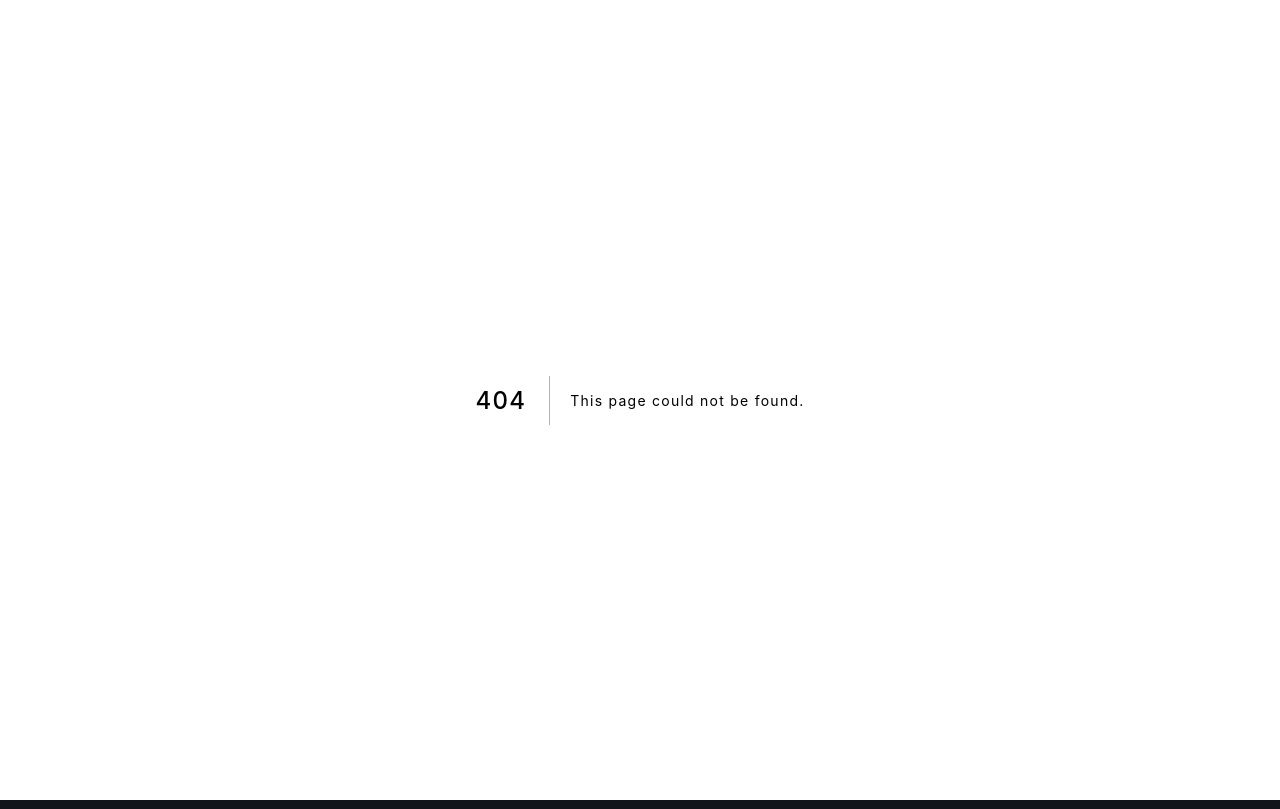
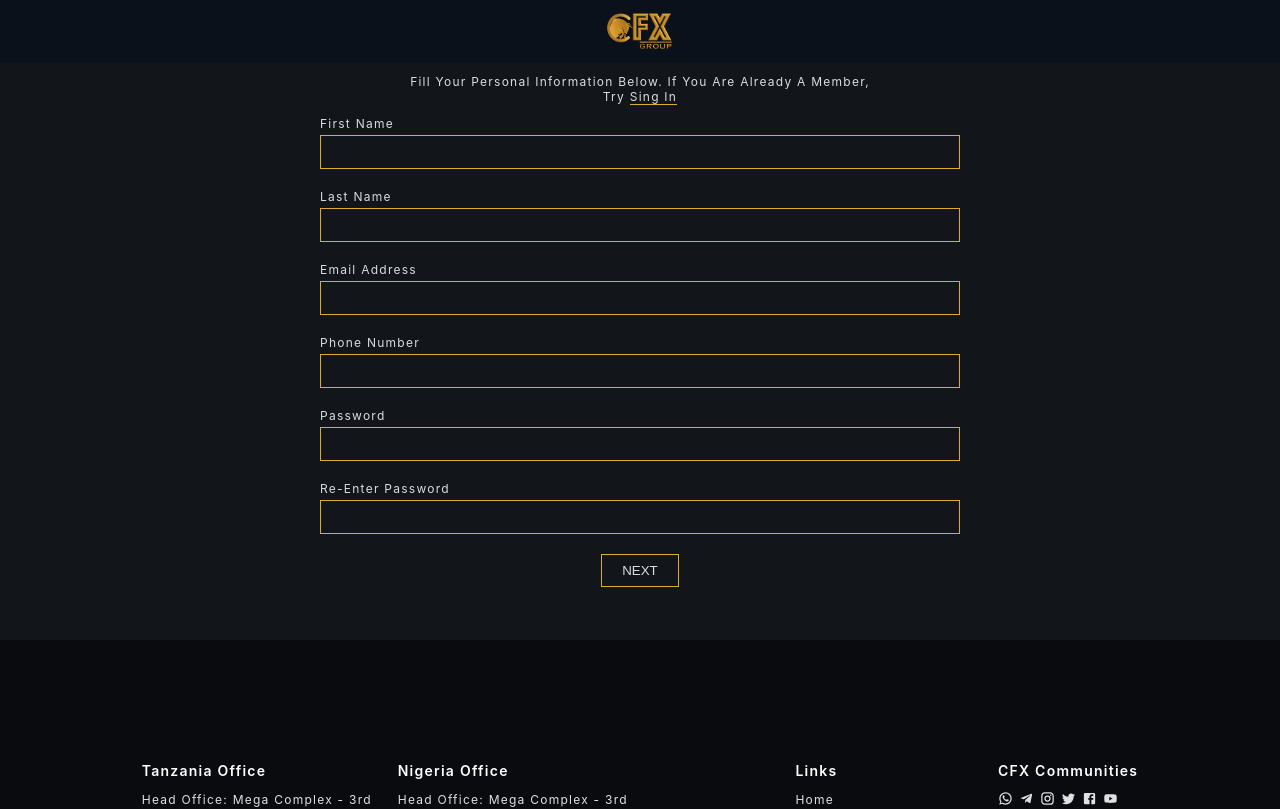
Before and after one commit to zealotdev/cfx-website, a Next.js app: page /application in a window 1280 px wide. Before the commit this address had no page. Shown: the top 809 px of the page. Built offline with nearby package versions, Linux system fonts and the light colour scheme.

Commit message:
Application form is up

```diff
--- a/components/footer.tsx
+++ b/components/footer.tsx
@@ -1,14 +1,27 @@
 import Link from 'next/link';
 import Investment from './../components/investment';
 import styles from './../styles/Footer.module.scss';
+import WhatsAppIcon from '@material-ui/icons/WhatsApp';
+import TelegramIcon from '@material-ui/icons/Telegram';
+import InstagramIcon from '@material-ui/icons/Instagram';
+import TwiiterIcon from '@material-ui/icons/Twitter';
+import FacebookIcon from '@material-ui/icons/Facebook';
+import YoutubeIcon from '@material-ui/icons/YouTube';
 
-export default function Footer() {
+export default function Footer(props) {
   let date = new Date();
   let year = date.getFullYear();
+  let showInvestment = props.showInvestment;
   return (
     <footer className={styles.footer}>
       <div>
-        <Investment />
+        {(() => {
+          if (props.showInvestment) {
+            return <Investment />;
+          } else {
+            return;
+          }
+        })()}
       </div>
       <div className={styles.footerDetails}>
         <div className={styles.addresses}>
@@ -53,6 +66,26 @@ export default function Footer() {
 
         <div className={styles.communities}>
           <span className={styles.subTitle}>CFX Communities</span>
+          <div className={styles.icons}>
+            <a href="#">
+              <WhatsAppIcon />
+            </a>
+            <a href="#">
+              <TelegramIcon />
+            </a>
+            <a href="#">
+              <InstagramIcon />
+            </a>
+            <a href="#">
+              <TwiiterIcon />
+            </a>
+            <a href="#">
+              <FacebookIcon />
+            </a>
+            <a href="#">
+              <YoutubeIcon />
+            </a>
+          </div>
         </div>
       </div>
       <div className={styles.copyright}>
--- a/components/investment.tsx
+++ b/components/investment.tsx
@@ -1,3 +1,4 @@
+import Link from 'next/link';
 import styles from '../styles/investment.module.scss';
 
 export default function () {
@@ -5,7 +6,9 @@ export default function () {
     <section className={styles.investmentSection}>
       <h2 className={styles.title}>Interested in investing with us?</h2>
       <div className={styles.ctaButtons}>
-        <button className={styles.ctaOne}>apply now</button>
+        <Link href="/application">
+          <button className={styles.ctaOne}>apply now</button>
+        </Link>
         <button className={styles.ctaTwo}>sing in</button>
       </div>
     </section>
--- /dev/null
+++ b/pages/application/index.tsx
@@ -0,0 +1,91 @@
+import Head from 'next/head';
+import Link from 'next/link';
+import Image from 'next/image';
+import Footer from '../../components/footer';
+import styles from '../../styles/Inv.Application.module.scss';
+
+export default function Application() {
+  return (
+    <>
+      <Head>
+        <title>Investment Application</title>
+      </Head>
+      <main className={styles.main}>
+        <div className={styles.logo}>
+          <Link href="/">
+            <a>
+              <Image src="/logo.png" width="80" height="60" alt="CFX logo" />
+            </a>
+          </Link>
+        </div>
+        <div className={styles.contents}>
+          <div className={styles.hint}>
+            <p>
+              Fill your personal information below. If you are already a member,
+              <br />
+              try{' '}
+              <Link href="#">
+                <a>sing in</a>
+              </Link>
+            </p>
+          </div>
+          <form className={styles.form}>
+            <div className={styles.inputField}>
+              <label htmlFor="fName">First Name</label>
+              <input
+                type="text"
+                name="firstName"
+                id="fName"
+                autoComplete={'off'}
+              />
+            </div>
+
+            <div className={styles.inputField}>
+              <label htmlFor="lName">Last Name</label>
+              <input
+                type="text"
+                name="lastName"
+                id="lName"
+                autoComplete={'off'}
+              />
+            </div>
+
+            <div className={styles.inputField}>
+              <label htmlFor="email">Email Address</label>
+              <input
+                type="email"
+                name="email"
+                id="email"
+                autoComplete={'off'}
+              />
+            </div>
+
+            <div className={styles.inputField}>
+              <label htmlFor="phone">Phone Number</label>
+              <input type="text" name="phone" id="phone" autoComplete={'off'} />
+            </div>
+
+            <div className={styles.inputField}>
+              <label htmlFor="pwd">password</label>
+              <input type="password" name="pwd" id="pwd" autoComplete={'off'} />
+            </div>
+
+            <div className={styles.inputField}>
+              <label htmlFor="rpwd">Re-enter Password</label>
+              <input
+                type="password"
+                name="rpwd"
+                id="rpwd"
+                autoComplete={'off'}
+              />
+            </div>
+
+            <input type="submit" value="next" />
+          </form>
+          <div className={styles.form}></div>
+        </div>
+      </main>
+      <Footer showInvestment={false} />
+    </>
+  );
+}
--- a/pages/index.tsx
+++ b/pages/index.tsx
@@ -28,7 +28,7 @@ export default function Home() {
         <Services />
       </main>
 
-      <Footer />
+      <Footer showInvestment={true} />
     </div>
   );
 }
--- a/styles/Footer.module.scss
+++ b/styles/Footer.module.scss
@@ -33,6 +33,13 @@
 .contents {
   margin-top: 1rem;
 }
+.icons {
+  margin-top: 1rem;
+
+  & a {
+    margin-right: 0.6rem;
+  }
+}
 .linksItem {
   transition: all 0.3s ease;
   &:hover {
--- /dev/null
+++ b/styles/Inv.Application.module.scss
@@ -0,0 +1,71 @@
+@import './utils/presets.scss';
+
+.main {
+  min-height: 80vh;
+}
+
+.logo {
+  width: 100%;
+  display: flex;
+  flex-direction: column;
+  align-items: center;
+  background-color: $secondaryColor;
+}
+
+.contents {
+  text-align: center;
+  width: 80%;
+  margin: 0 auto;
+  color: #dcdbdc;
+}
+
+.hint {
+  font-size: 1.2rem;
+  max-width: 60%;
+  margin: 0 auto;
+  text-transform: capitalize;
+
+  p > a {
+    border-bottom: 1px solid $primaryColor;
+  }
+}
+
+.form {
+  margin: 4rem 0;
+  width: 50vw;
+  margin: 0 auto;
+
+  & .inputField {
+    display: flex;
+    flex-direction: column;
+    justify-content: center;
+    text-align: left;
+    margin-bottom: 2rem;
+
+    & > label {
+      font-size: 1.2rem;
+      margin-bottom: 0.4rem;
+      text-transform: capitalize;
+    }
+
+    & > input[type='text'],
+    input[type='email'],
+    input[type='password'] {
+      background-color: transparent;
+      padding: 0.8rem 0.4rem;
+      border: 1px solid $primaryColor;
+      outline: none;
+      color: #dcdbdc;
+      font-size: 1.4rem;
+    }
+  }
+
+  input[type='submit'] {
+    border: 1px solid $primaryColor;
+    background-color: transparent;
+    color: #dcdbdc;
+    text-transform: uppercase;
+    padding: 0.8rem 2rem;
+    outline: none;
+  }
+}
--- /dev/null
+++ b/styles/login.module.scss
@@ -0,0 +1,9 @@
+@import './../styles/utils/presets.scss';
+
+.logo {
+  width: 100%;
+  display: flex;
+  flex-direction: column;
+  align-items: center;
+  background-color: $secondaryColor;
+}
```
Also changed, not shown: pages/login/index.tsx (added, +28 -0 lines).
